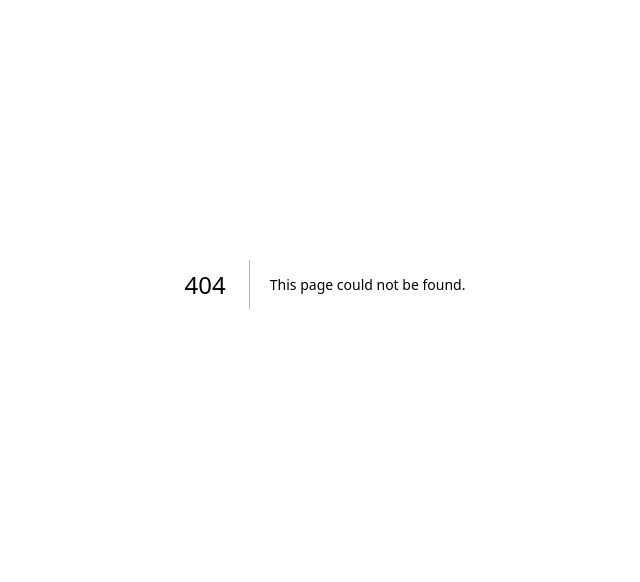
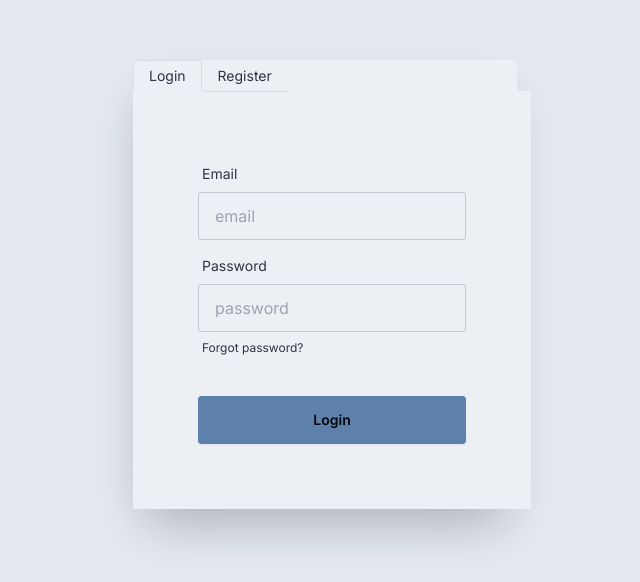
Before and after one commit to ChristianMoraDiaz/technical-test-frontend, a Next.js app: page /login in a window 1280 px wide. Before the commit this address had no page. Shown: the part 116-698 px from the top of the page, without its empty margins (315-955 px from the left). Built offline with nearby package versions, Linux system fonts and the light colour scheme.

Commit message:
feat(core): Added login / Register page

```diff
--- /dev/null
+++ b/src/app/login/page.tsx
@@ -0,0 +1,105 @@
+"use client";
+import { ReactElement } from "react";
+
+export default function Page(): ReactElement {
+  return (
+    <div className="hero min-h-screen bg-base-200">
+      <div className="hero-content flex-col lg:flex-row-reverse">
+        <div className="card shrink-0 w-full max-w-sm shadow-2xl bg-base-100">
+          <div role="tablist" className="tabs tabs-lifted">
+            <input
+              type="radio"
+              name="my_tabs_1"
+              role="tab"
+              className="tab "
+              aria-label="Login"
+              defaultChecked
+            />
+            <div role="tabpanel" className="tab-content p-8 bg-base-100 ">
+              <form className="card-body">
+                <div className="form-control">
+                  <label className="label">
+                    <span className="label-text">Email</span>
+                  </label>
+                  <input
+                    type="email"
+                    placeholder="email"
+                    className="input input-bordered"
+                    required
+                  />
+                </div>
+                <div className="form-control">
+                  <label className="label">
+                    <span className="label-text">Password</span>
+                  </label>
+                  <input
+                    type="password"
+                    placeholder="password"
+                    className="input input-bordered"
+                    required
+                  />
+                  <label className="label">
+                    <a href="#" className="label-text-alt link link-hover">
+                      Forgot password?
+                    </a>
+                  </label>
+                </div>
+                <div className="form-control mt-6">
+                  <button className="btn btn-primary">Login</button>
+                </div>
+              </form>
+            </div>
+
+            <input
+              type="radio"
+              name="my_tabs_1"
+              role="tab"
+              className="tab"
+              aria-label="Register"
+            />
+            <div role="tabpanel" className="tab-content p-8">
+              <form className="card-body">
+                <div className="form-control">
+                  <label className="label">
+                    <span className="label-text">Name</span>
+                  </label>
+                  <input
+                    type="name"
+                    placeholder="name"
+                    className="input input-bordered"
+                    required
+                  />
+                </div>
+                <div className="form-control">
+                  <label className="label">
+                    <span className="label-text">Email</span>
+                  </label>
+                  <input
+                    type="email"
+                    placeholder="email"
+                    className="input input-bordered"
+                    required
+                  />
+                </div>
+                <div className="form-control">
+                  <label className="label">
+                    <span className="label-text">Password</span>
+                  </label>
+                  <input
+                    type="password"
+                    placeholder="password"
+                    className="input input-bordered"
+                    required
+                  />
+                </div>
+                <div className="form-control mt-6">
+                  <button className="btn btn-primary">Register</button>
+                </div>
+              </form>
+            </div>
+          </div>
+        </div>
+      </div>
+    </div>
+  );
+}
```
